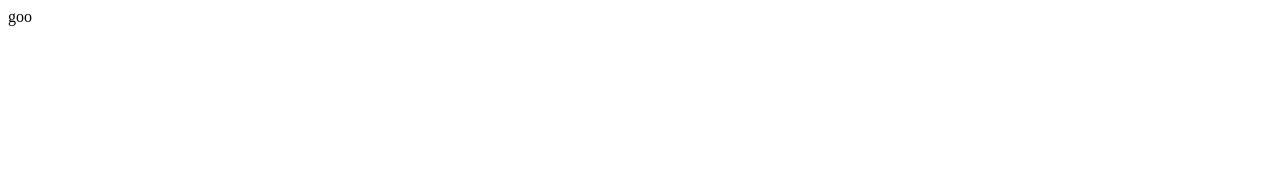
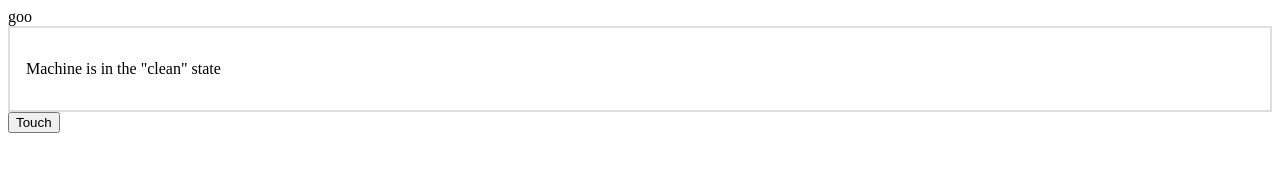
Before and after one commit to JohnJordanDev/state-machine-learning, a plain HTML site: page index.html in a window 1280 px wide. Drawn offline with Linux system fonts and the light colour scheme.

Commit message:
refactor: code into MVC scheme

```diff
--- /dev/null
+++ b/controller.js
@@ -0,0 +1,52 @@
+try {
+  const widgetRef = window.stateMachineFactory(window.syllogismDescription);
+
+  (function addHandlers(widget) {
+    try {
+      const machineDomTarget = document.getElementById("machine-target");
+
+      const renderMachineToDOM = function (machine) {
+        machineDomTarget.innerHTML = (window.machineDOMTemplate(machine));
+      };
+        // eslint-disable-next-line no-trailing-spaces
+
+      renderMachineToDOM(widget);
+
+      const processEventToStateMachine = function (event, machine) {
+        const initialState = widget.statePath;
+
+        machine.sendEvent(event);
+
+        if (initialState !== machine.statePath) {
+          renderMachineToDOM(machine);
+        }
+      };
+
+      setTimeout(() => {
+        // processEventToStateMachine("ERROR", window.widget);
+        processEventToStateMachine("LOAD", widget);
+      }, 2000);
+
+      window.widget = widget;
+
+      document.addEventListener("click", (e) => {
+        const elem = e.target;
+        const eventType = elem.dataset && elem.dataset.event;
+        if (eventType) {
+          if (eventType === "RELOAD") {
+            window.widget = window.stateMachineFactory(window.syllogismDescription);
+            renderMachineToDOM(window.widget);
+            return;
+          }
+          processEventToStateMachine(eventType, widget);
+        }
+      });
+    } catch (e) {
+      console.error("Catching error: ", e);
+      widget.sendEvent("ERROR");
+    }
+  }(widgetRef));
+} catch (error) {
+  // eslint-disable-next-line no-console
+  console.error("An error occured: ", error);
+}
--- a/index.html
+++ b/index.html
@@ -6,9 +6,19 @@
     <meta name="viewport" content="width=device-width, initial-scale=1.0">
     <script defer src="state-machine-library.js"></script>
     <script defer src="syllogism-machine-description.js"></script>
+    <script defer src="views.js"></script>
+    <script defer src="controller.js"></script>
     <title>Document</title>
+    <style>
+        section {
+            border: solid 0.125rem #DEDEDE;
+            box-sizing: border-box;
+            padding: 1rem;
+        }
+    </style>
 </head>
 <body>
     goo
+    <main id="machine-target"></main>
 </body>
 </html>
--- /dev/null
+++ b/views.js
@@ -0,0 +1,33 @@
+const getActionButton = function (statePath) {
+  const types = {
+    error: {
+      msg: "Reload",
+      event: "RELOAD"
+    },
+    "loaded.clean": {
+      msg: "Touch",
+      event: "TOUCH"
+    },
+    "loaded.dirty": {
+      msg: "Clean",
+      event: "CLEAN"
+    }
+  };
+  if (!types[statePath]) return "";
+  const type = types[statePath];
+  const button = `<button data-event="${type.event}">${type.msg}</button>`;
+  return button;
+};
+
+const machineDOMTemplate = (machine) => {
+  const { statePath } = machine;
+
+  const response = `<section>
+        <p>Machine is in the "${machine.getStateFrameFromPath().label}" state</p>
+      </section>
+      ${getActionButton(statePath)}`;
+
+  return response;
+};
+
+window.machineDOMTemplate = machineDOMTemplate;
```
